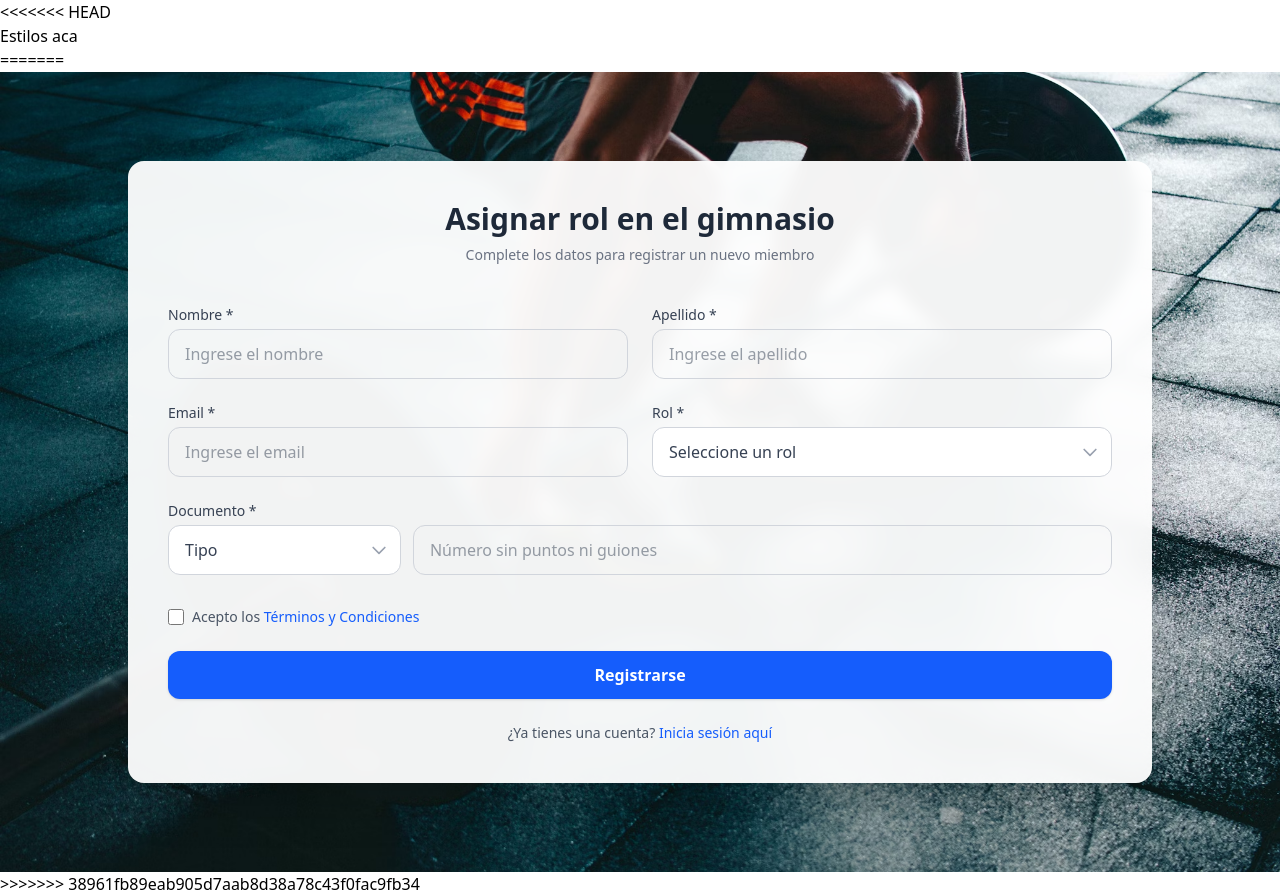
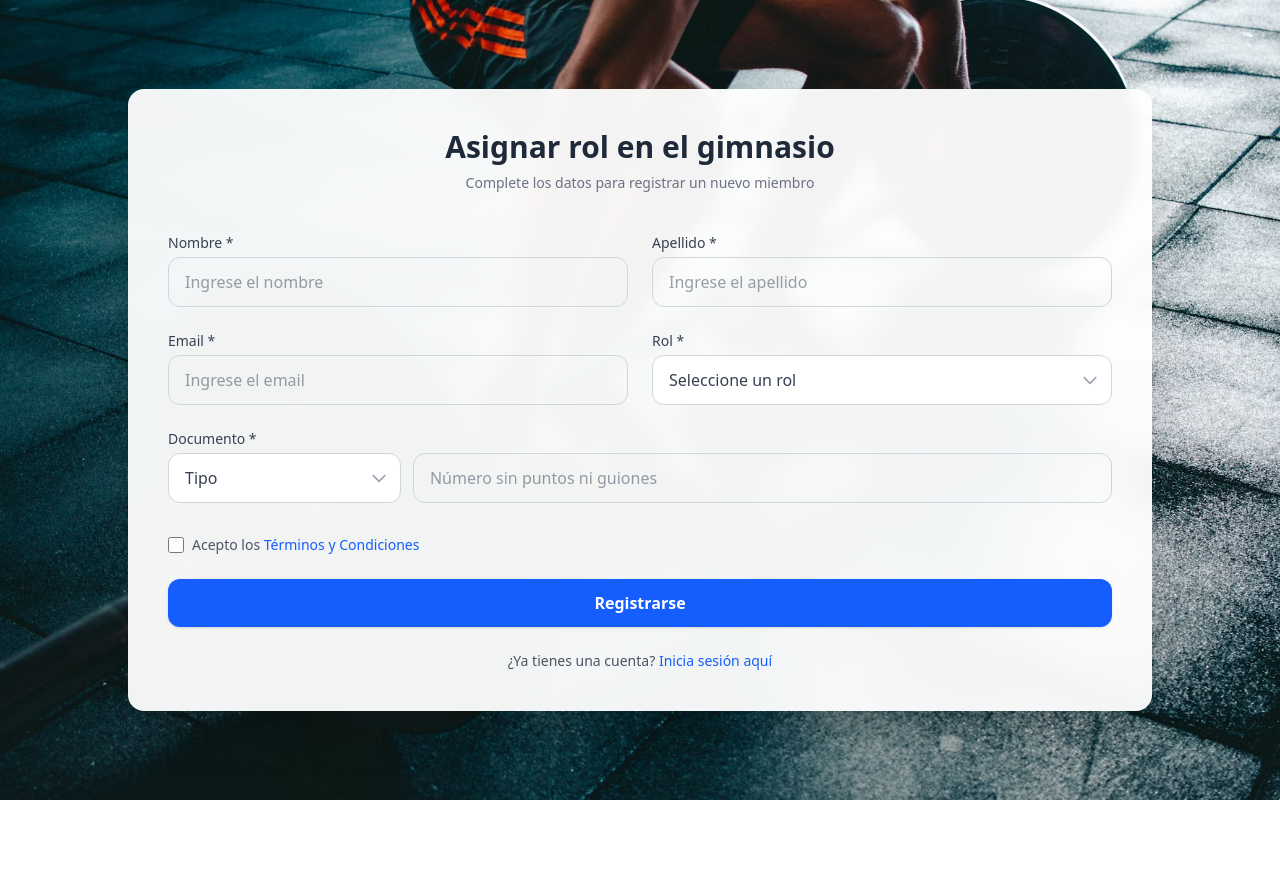
Before and after one commit to matias240895DC/Sistemas_Ecommers, an Angular app in the folder clients/: page /registro in a window 1280 px wide. After the commit the page ends 800 px from the top, so only its background shows below. Built offline with nearby package versions, Linux system fonts and the light colour scheme.

Commit message:
Nuevos cambios en rutas y componentes de auth

```diff
--- a/clients/src/app/app.routes.ts
+++ b/clients/src/app/app.routes.ts
@@ -10,6 +10,6 @@ export const routes: Routes = [
     { path: 'login', component: Login },
     { path: 'registro', component: NuevoRegistro },
     { path: 'usuario-creado', component: UsuarioCreado },
-    { path: 'recuperar-contrasena', component: RecuperarContra },
+    { path: 'recuperar-contraseña', component: RecuperarContra },
     { path: 'enlace-enviado', component: EnlaceEnviado },
 ];
--- a/clients/src/app/auth/auth/contra-restablecida/contra-restablecida.ts
+++ b/clients/src/app/auth/auth/contra-restablecida/contra-restablecida.ts
@@ -1,8 +1,9 @@
 import { Component } from '@angular/core';
+import { RouterModule } from '@angular/router';
 
 @Component({
   selector: 'app-contra-restablecida',
-  imports: [],
+  imports: [RouterModule],
   templateUrl: './contra-restablecida.html',
   styleUrl: './contra-restablecida.css'
 })
--- a/clients/src/app/auth/auth/login/login.ts
+++ b/clients/src/app/auth/auth/login/login.ts
@@ -1,8 +1,11 @@
 import { Component } from '@angular/core';
+import { RouterModule } from '@angular/router';
+
 
 @Component({
   selector: 'app-login',
   standalone: true,
+  imports: [RouterModule],
   templateUrl: './login.html',
   styleUrls: ['./login.css']
 })
--- a/clients/src/app/auth/auth/nuevo-registro/nuevo-registro.html
+++ b/clients/src/app/auth/auth/nuevo-registro/nuevo-registro.html
@@ -1,6 +1,3 @@
-<<<<<<< HEAD
-<p>Estilos aca</p>
-=======
 <div
     class="min-h-screen flex items-center justify-center bg-[url('/img/backgroundRegister.avif')] bg-cover bg-center p-4">
     <div class="bg-white/95 backdrop-blur-sm rounded-2xl shadow-2xl w-full max-w-5xl p-10">
@@ -105,4 +102,3 @@
         </p>
     </div>
 </div>
->>>>>>> 38961fb89eab905d7aab8d38a78c43f0fac9fb34
--- a/clients/src/app/auth/auth/restablecer-contra/restablecer-contra.ts
+++ b/clients/src/app/auth/auth/restablecer-contra/restablecer-contra.ts
@@ -1,8 +1,9 @@
 import { Component } from '@angular/core';
+import { RouterModule } from '@angular/router';
 
 @Component({
   selector: 'app-restablecer-contra',
-  imports: [],
+  imports: [RouterModule],
   templateUrl: './restablecer-contra.html',
   styleUrl: './restablecer-contra.css'
 })
--- a/clients/src/app/auth/auth/usuario-creado/usuario-creado.html
+++ b/clients/src/app/auth/auth/usuario-creado/usuario-creado.html
@@ -1,6 +1,3 @@
-<<<<<<< HEAD
-<p>Estilos aca</p>
-=======
 <div
     class="flex items-center justify-center min-h-screen bg-[linear-gradient(135deg,#c8f3d4_0%,#7fd49a_50%,#4caf50_100%)] p-4">
 
@@ -32,4 +29,3 @@
 
     </div>
 </div>
->>>>>>> 38961fb89eab905d7aab8d38a78c43f0fac9fb34
```
